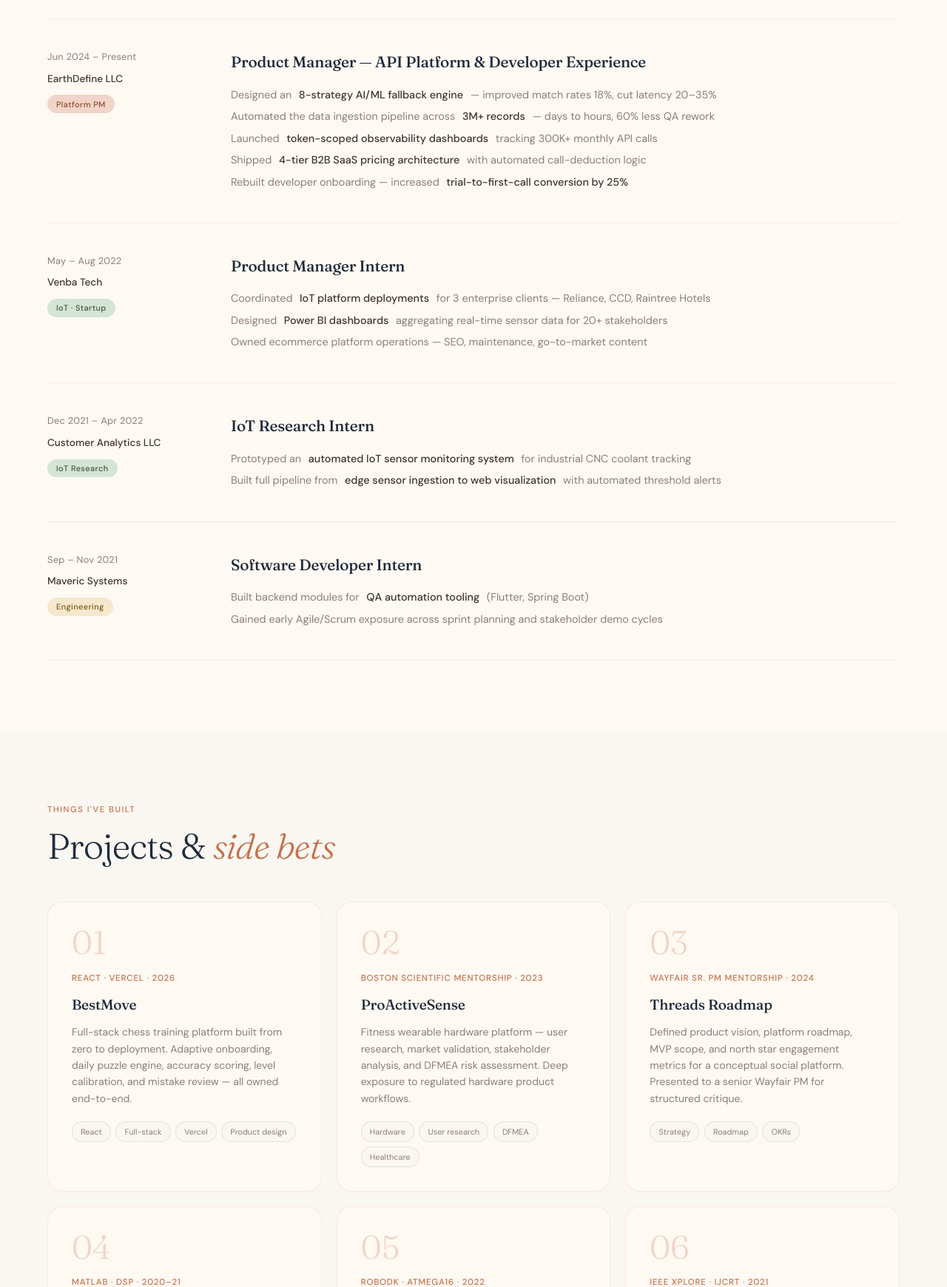
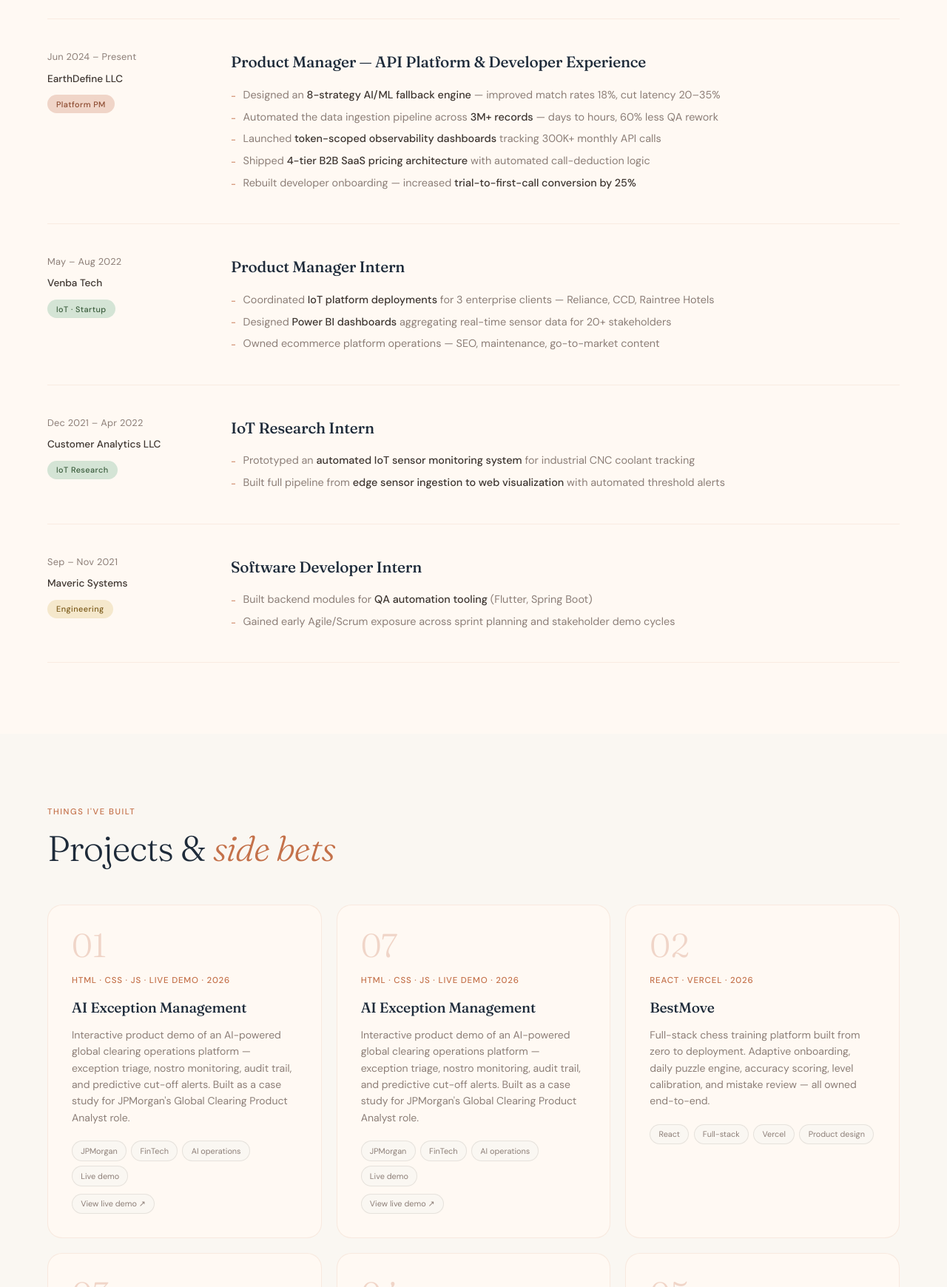
Before and after one commit to MeghaBhasker/megha-portfolio, a website built with Vite: page index.html in a window 1280 px wide. Shown: the part 1060-2800 px from the top of the page at 74% size. Built offline with nearby package versions, Linux system fonts and the light colour scheme.

Commit message:
add exception management demo as project 01

```diff
--- a/index.html
+++ b/index.html
@@ -20,10 +20,10 @@
     <span></span><span></span><span></span>
   </button>
   <ul class="nav-links" id="nav-links">
-    <li><a href="#experience" onclick="closeMenu()">Experience</a></li>
-    <li><a href="#projects" onclick="closeMenu()">Projects</a></li>
-    <li><a href="#skills" onclick="closeMenu()">Skills</a></li>
-    <li><a href="#contact" onclick="closeMenu()">Contact</a></li>
+    <li><span class="bullet">-</span><span><a href="#experience" onclick="closeMenu()">Experience</a></span></li>
+    <li><span class="bullet">-</span><span><a href="#projects" onclick="closeMenu()">Projects</a></span></li>
+    <li><span class="bullet">-</span><span><a href="#skills" onclick="closeMenu()">Skills</a></span></li>
+    <li><span class="bullet">-</span><span><a href="#contact" onclick="closeMenu()">Contact</a></span></li>
   </ul>
 </nav>
 
@@ -76,11 +76,11 @@
       <div class="exp-right">
         <div class="exp-role">Product Manager &mdash; API Platform & Developer Experience</div>
         <ul class="exp-bullets">
-          <li>Designed an <strong>8-strategy AI/ML fallback engine</strong> &mdash; improved match rates 18%, cut latency 20&ndash;35%</li>
-          <li>Automated the data ingestion pipeline across <strong>3M+ records</strong> &mdash; days to hours, 60% less QA rework</li>
-          <li>Launched <strong>token-scoped observability dashboards</strong> tracking 300K+ monthly API calls</li>
-          <li>Shipped <strong>4-tier B2B SaaS pricing architecture</strong> with automated call-deduction logic</li>
-          <li>Rebuilt developer onboarding &mdash; increased <strong>trial-to-first-call conversion by 25%</strong></li>
+          <li><span class="bullet">-</span><span>Designed an <strong>8-strategy AI/ML fallback engine</strong> &mdash; improved match rates 18%, cut latency 20&ndash;35%</span></li>
+          <li><span class="bullet">-</span><span>Automated the data ingestion pipeline across <strong>3M+ records</strong> &mdash; days to hours, 60% less QA rework</span></li>
+          <li><span class="bullet">-</span><span>Launched <strong>token-scoped observability dashboards</strong> tracking 300K+ monthly API calls</span></li>
+          <li><span class="bullet">-</span><span>Shipped <strong>4-tier B2B SaaS pricing architecture</strong> with automated call-deduction logic</span></li>
+          <li><span class="bullet">-</span><span>Rebuilt developer onboarding &mdash; increased <strong>trial-to-first-call conversion by 25%</strong></span></li>
         </ul>
       </div>
     </div>
@@ -94,9 +94,9 @@
       <div class="exp-right">
         <div class="exp-role">Product Manager Intern</div>
         <ul class="exp-bullets">
-          <li>Coordinated <strong>IoT platform deployments</strong> for 3 enterprise clients &mdash; Reliance, CCD, Raintree Hotels</li>
-          <li>Designed <strong>Power BI dashboards</strong> aggregating real-time sensor data for 20+ stakeholders</li>
-          <li>Owned ecommerce platform operations &mdash; SEO, maintenance, go-to-market content</li>
+          <li><span class="bullet">-</span><span>Coordinated <strong>IoT platform deployments</strong> for 3 enterprise clients &mdash; Reliance, CCD, Raintree Hotels</span></li>
+          <li><span class="bullet">-</span><span>Designed <strong>Power BI dashboards</strong> aggregating real-time sensor data for 20+ stakeholders</span></li>
+          <li><span class="bullet">-</span><span>Owned ecommerce platform operations &mdash; SEO, maintenance, go-to-market content</span></li>
         </ul>
       </div>
     </div>
@@ -110,8 +110,8 @@
       <div class="exp-right">
         <div class="exp-role">IoT Research Intern</div>
         <ul class="exp-bullets">
-          <li>Prototyped an <strong>automated IoT sensor monitoring system</strong> for industrial CNC coolant tracking</li>
-          <li>Built full pipeline from <strong>edge sensor ingestion to web visualization</strong> with automated threshold alerts</li>
+          <li><span class="bullet">-</span><span>Prototyped an <strong>automated IoT sensor monitoring system</strong> for industrial CNC coolant tracking</span></li>
+          <li><span class="bullet">-</span><span>Built full pipeline from <strong>edge sensor ingestion to web visualization</strong> with automated threshold alerts</span></li>
         </ul>
       </div>
     </div>
@@ -125,8 +125,8 @@
       <div class="exp-right">
         <div class="exp-role">Software Developer Intern</div>
         <ul class="exp-bullets">
-          <li>Built backend modules for <strong>QA automation tooling</strong> (Flutter, Spring Boot)</li>
-          <li>Gained early Agile/Scrum exposure across sprint planning and stakeholder demo cycles</li>
+          <li><span class="bullet">-</span><span>Built backend modules for <strong>QA automation tooling</strong> (Flutter, Spring Boot)</span></li>
+          <li><span class="bullet">-</span><span>Gained early Agile/Scrum exposure across sprint planning and stakeholder demo cycles</span></li>
         </ul>
       </div>
     </div>
@@ -142,6 +142,28 @@
 
     <div class="project-card reveal">
       <div class="project-num">01</div>
+      <div class="project-meta">HTML &middot; CSS &middot; JS &middot; Live demo &middot; 2026</div>
+      <div class="project-title">AI Exception Management</div>
+      <div class="project-desc">Interactive product demo of an AI-powered global clearing operations platform &mdash; exception triage, nostro monitoring, audit trail, and predictive cut-off alerts. Built as a case study for JPMorgan&#39;s Global Clearing Product Analyst role.</div>
+      <div class="project-tags">
+        <span class="ptag">JPMorgan</span><span class="ptag">FinTech</span><span class="ptag">AI operations</span><span class="ptag">Live demo</span>
+      </div>
+      <a href="/exception-demo" target="_blank" class="ptag" style="display:inline-block;margin-top:10px;text-decoration:none">View live demo &#8599;</a>
+    </div>
+
+    <div class="project-card reveal">
+      <div class="project-num">07</div>
+      <div class="project-meta">HTML &middot; CSS &middot; JS &middot; Live demo &middot; 2026</div>
+      <div class="project-title">AI Exception Management</div>
+      <div class="project-desc">Interactive product demo of an AI-powered global clearing operations platform &mdash; exception triage, nostro monitoring, audit trail, and predictive cut-off alerts. Built as a case study for JPMorgan&#39;s Global Clearing Product Analyst role.</div>
+      <div class="project-tags">
+        <span class="ptag">JPMorgan</span><span class="ptag">FinTech</span><span class="ptag">AI operations</span><span class="ptag">Live demo</span>
+      </div>
+      <a href="/exception-demo" target="_blank" class="ptag" style="display:inline-block;margin-top:10px;text-decoration:none">View live demo ↗</a>
+    </div>
+
+    <div class="project-card reveal">
+      <div class="project-num">02</div>
       <div class="project-meta">React &middot; Vercel &middot; 2026</div>
       <div class="project-title">BestMove</div>
       <div class="project-desc">Full-stack chess training platform built from zero to deployment. Adaptive onboarding, daily puzzle engine, accuracy scoring, level calibration, and mistake review &mdash; all owned end-to-end.</div>
@@ -151,7 +173,7 @@
     </div>
 
     <div class="project-card reveal">
-      <div class="project-num">02</div>
+      <div class="project-num">03</div>
       <div class="project-meta">Boston Scientific Mentorship &middot; 2023</div>
       <div class="project-title">ProActiveSense</div>
       <div class="project-desc">Fitness wearable hardware platform &mdash; user research, market validation, stakeholder analysis, and DFMEA risk assessment. Deep exposure to regulated hardware product workflows.</div>
@@ -161,7 +183,7 @@
     </div>
 
     <div class="project-card reveal">
-      <div class="project-num">03</div>
+      <div class="project-num">04</div>
       <div class="project-meta">Wayfair Sr. PM Mentorship &middot; 2024</div>
       <div class="project-title">Threads Roadmap</div>
       <div class="project-desc">Defined product vision, platform roadmap, MVP scope, and north star engagement metrics for a conceptual social platform. Presented to a senior Wayfair PM for structured critique.</div>
@@ -171,7 +193,7 @@
     </div>
 
     <div class="project-card reveal">
-      <div class="project-num">04</div>
+      <div class="project-num">05</div>
       <div class="project-meta">MATLAB &middot; DSP &middot; 2020&ndash;21</div>
       <div class="project-title">Mask Detection System</div>
       <div class="project-desc">Real-time AI-based compliance detection using MATLAB and DSP-based image processing. Continuous signal pipeline for industrial monitoring &mdash; published research output.</div>
@@ -181,7 +203,7 @@
     </div>
 
     <div class="project-card reveal">
-      <div class="project-num">05</div>
+      <div class="project-num">06</div>
       <div class="project-meta">RoboDK &middot; ATmega16 &middot; 2022</div>
       <div class="project-title">Industrial Robotics Sim</div>
       <div class="project-desc">Designed and built 6 functional robots with automated motion control. Simulated industrial workflow automation &mdash; hands-on hardware deployment experience.</div>
@@ -191,7 +213,7 @@
     </div>
 
     <div class="project-card reveal">
-      <div class="project-num">06</div>
+      <div class="project-num">07</div>
       <div class="project-meta">IEEE Xplore &middot; IJCRT &middot; 2021</div>
       <div class="project-title">Published Research</div>
       <div class="project-desc">Two published papers &mdash; IoT-based home automation with voice control (IEEE) and a smart home security system with real-time anomaly detection (IJCRT).</div>
@@ -275,7 +297,7 @@
     <div class="resume-card">
       <div class="resume-title">Resume</div>
       <div class="resume-sub">Download my latest resume &mdash; tailored for platform PM and industrial IoT roles.</div>
-      <a href="./megha_bhasker_resume.pdf" download class="resume-btn">⬇ Download Resume</a>
+      <a href="https://drive.google.com/uc?export=download&id=1IRcjjaIOIWUO4v2CUFEz_CGnZ5Vdivzq" target="_blank" class="resume-btn">⬇ Download Resume</a>
     </div>
   </div>
 </section>
```
